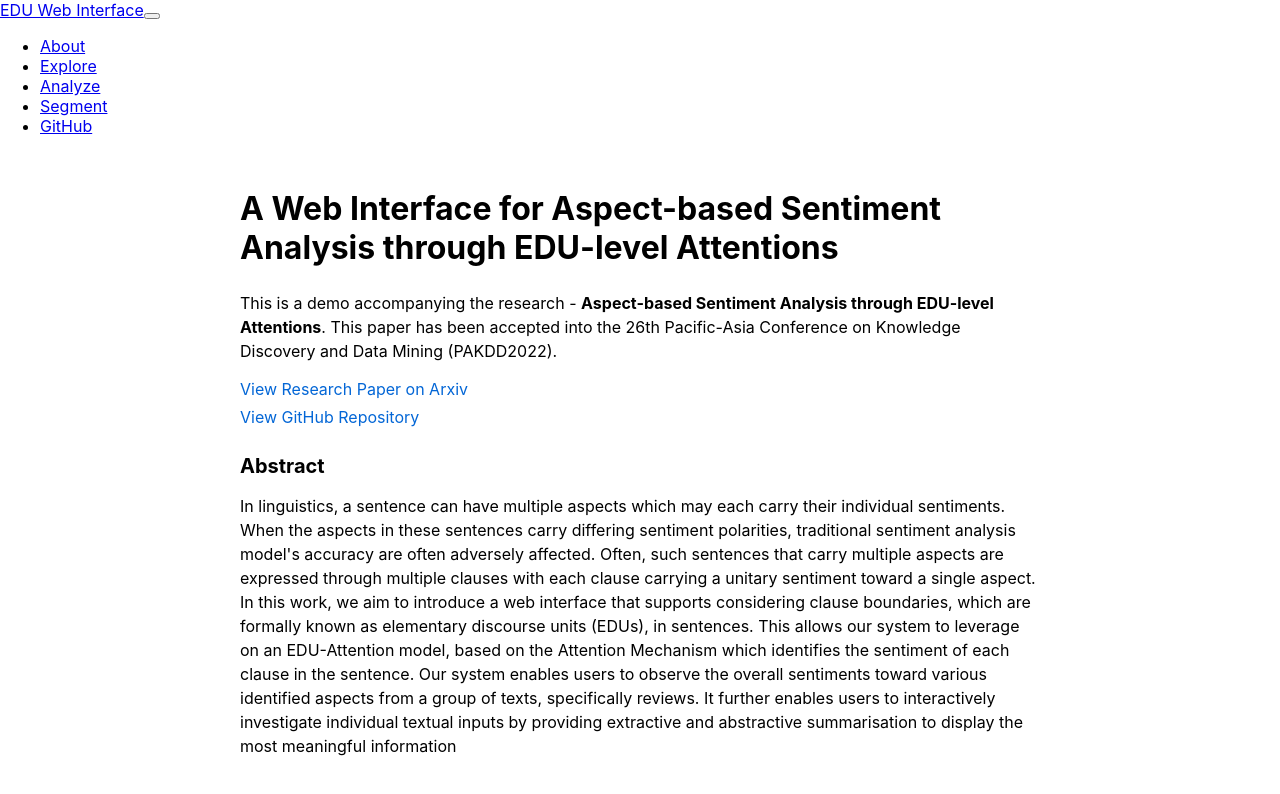
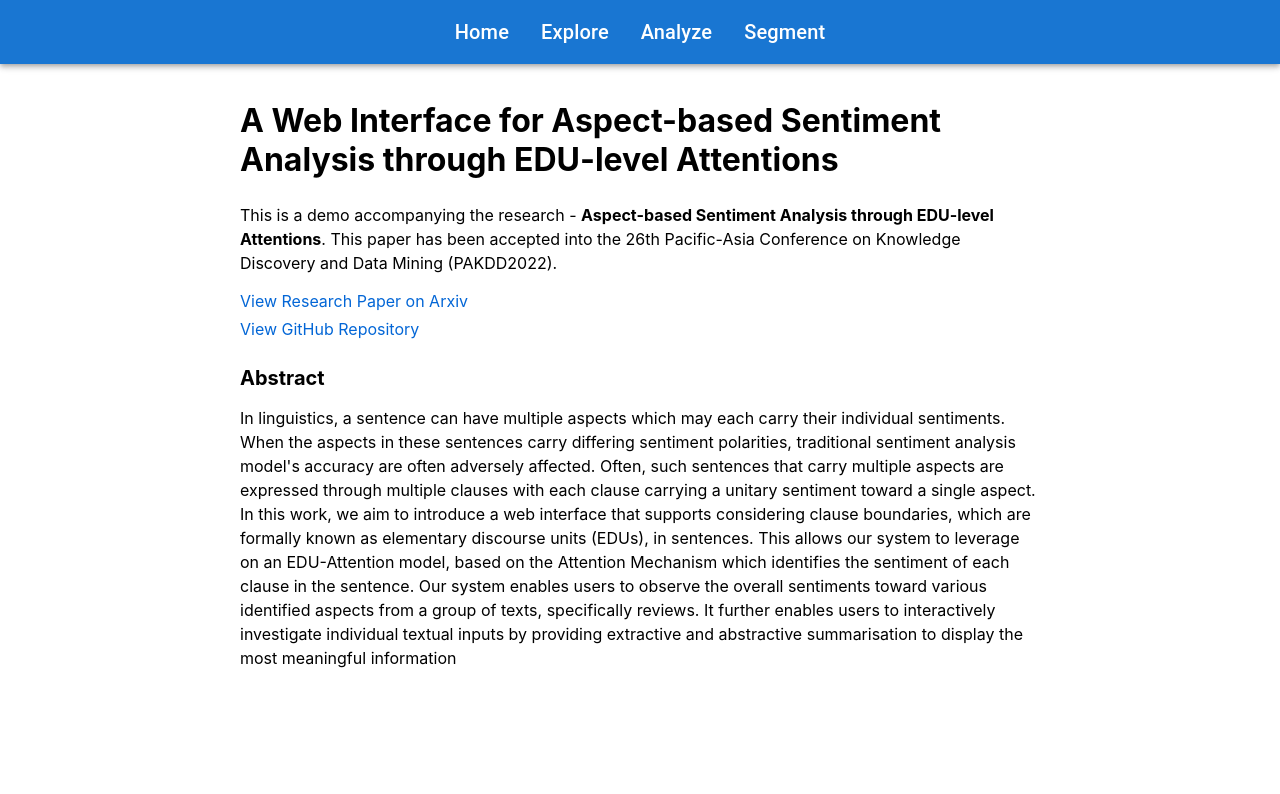
Before and after one commit to xlatios1/EDU-SEGMENTATION-FULL, a React (Create React App) app in the folder client/: page / in a window 1280 px wide. Shown: the top 794 px of the page. Built offline with nearby package versions, Linux system fonts and the light colour scheme.

Commit message:
used mui for navbar

```diff
--- a/client/src/App.js
+++ b/client/src/App.js
@@ -1,10 +1,6 @@
 import React from "react";
-import {
-  BrowserRouter as Router,
-  Routes,
-  Route,
-  Navigate,
-} from "react-router-dom";
+import { BrowserRouter as Router, Routes, Route, Navigate, Link } from "react-router-dom";
+import { AppBar, Toolbar, Typography } from "@mui/material";
 import Navigation from "./components/Navigation";
 import Dashboard from "./components/Dashboard";
 import HomePage from "./components/HomePage";
@@ -14,8 +10,24 @@ import SubmitSegmentForm from "./components/SubmitSegmentForm";
 const App = () => {
   return (
     <Router>
-      <Navigation />
-      <div className="container-fluid">
+      <AppBar position="static">
+        <Toolbar sx={{ justifyContent: "center" }}>
+          <Typography variant="h6" component={Link} to="/" sx={{ textDecoration: "none", color: "inherit", margin: "0 16px" }}>
+            Home
+          </Typography>
+          <Typography variant="h6" component={Link} to="/explore" sx={{ textDecoration: "none", color: "inherit", margin: "0 16px" }}>
+            Explore
+          </Typography>
+          <Typography variant="h6" component={Link} to="/analyze" sx={{ textDecoration: "none", color: "inherit", margin: "0 16px" }}>
+            Analyze
+          </Typography>
+          <Typography variant="h6" component={Link} to="/segment" sx={{ textDecoration: "none", color: "inherit", margin: "0 16px" }}>
+            Segment
+          </Typography>
+        </Toolbar>
+      </AppBar>
+
+      <div className="navbar">
         <Routes>
           <Route path="/" element={<HomePage />} />
           <Route
```
